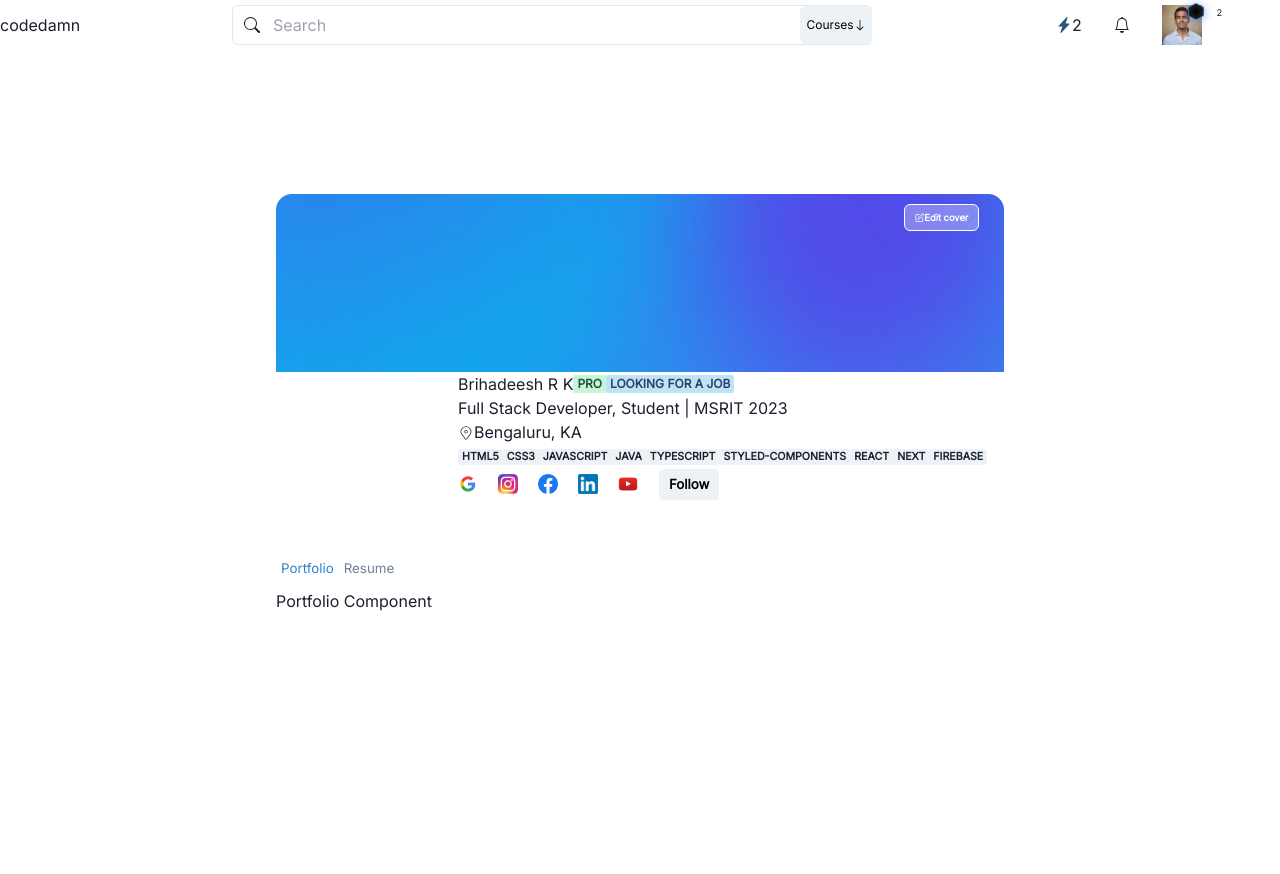
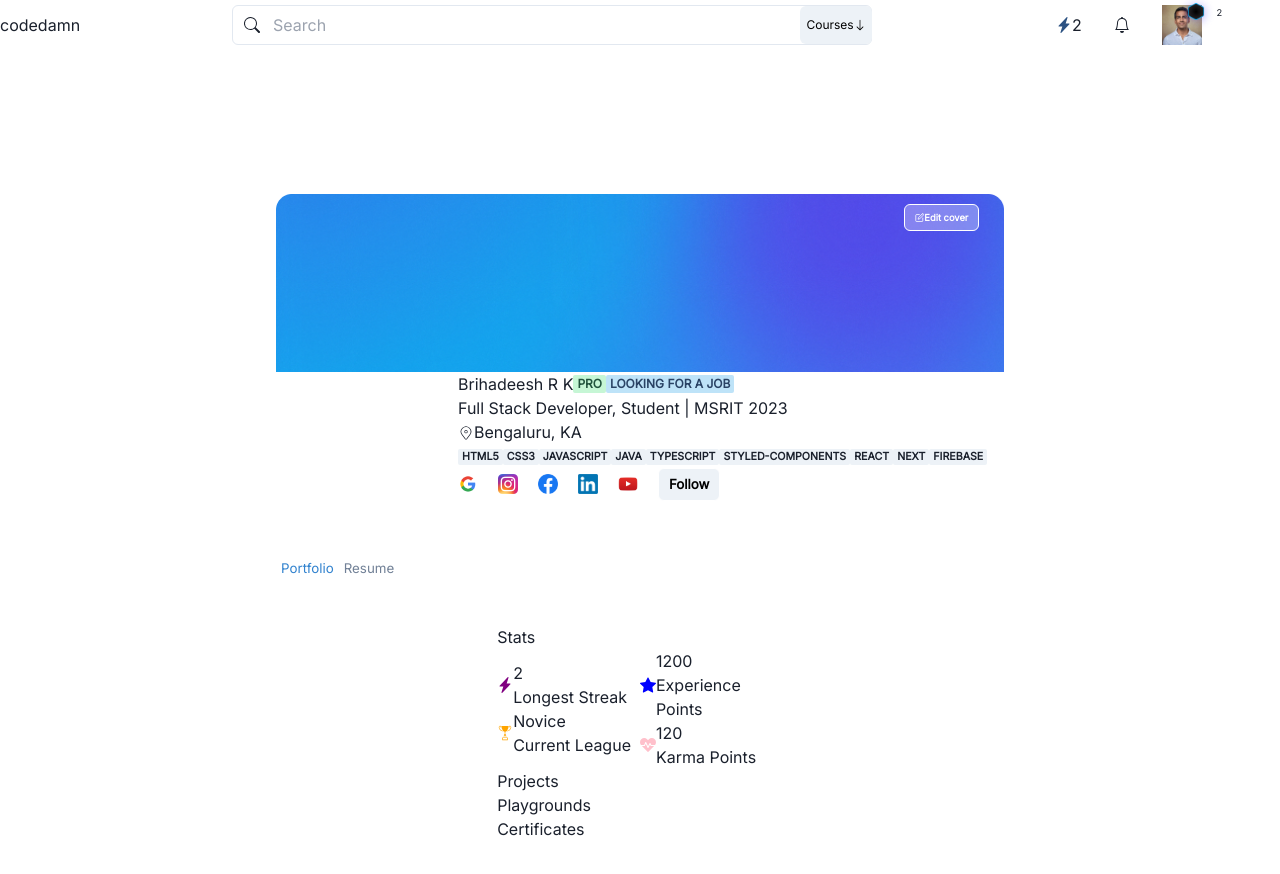
Before and after one commit to Brihadeeshrk/codedamn-portfolio, a Next.js app: page / in a window 1280 px wide. Shown: the top 874 px of the page. Before the commit the page ends 800 px from the top, so only its background shows below. Built offline with nearby package versions, Linux system fonts and the light colour scheme.

Commit message:
statcard ok

```diff
--- /dev/null
+++ b/src/components/Portfolio/Certificates/index.tsx
@@ -0,0 +1,8 @@
+import React from "react";
+
+type indexProps = {};
+
+const index: React.FC<indexProps> = () => {
+  return <div>Certificates</div>;
+};
+export default index;
--- /dev/null
+++ b/src/components/Portfolio/Playgrounds/index.tsx
@@ -0,0 +1,8 @@
+import React from "react";
+
+type indexProps = {};
+
+const index: React.FC<indexProps> = () => {
+  return <div>Playgrounds</div>;
+};
+export default index;
--- /dev/null
+++ b/src/components/Portfolio/Projects/index.tsx
@@ -0,0 +1,8 @@
+import React from "react";
+
+type indexProps = {};
+
+const index: React.FC<indexProps> = () => {
+  return <div>Projects</div>;
+};
+export default index;
--- /dev/null
+++ b/src/components/Portfolio/Stats/StatCard.tsx
@@ -0,0 +1,30 @@
+import { Flex, Icon, Text } from "@chakra-ui/react";
+import React from "react";
+import { Stat } from "./index";
+
+type StatCardProps = {
+  StatDetails: Stat;
+};
+
+const StatCard: React.FC<StatCardProps> = ({ StatDetails }) => {
+  return (
+    <Flex
+      direction="row"
+      align="center"
+      className="mt-1 p-4 bg-slate-100 rounded-lg"
+      //   width="100%"
+    >
+      <Icon
+        height="30pt"
+        as={StatDetails.icon}
+        className="mr-2"
+        color={StatDetails.iconColor}
+      />
+      <Flex direction="column">
+        <Text className="font-bold text-sm mr-1">{StatDetails.level}</Text>
+        <Text className="text-xs mr-1">{StatDetails.message}</Text>
+      </Flex>
+    </Flex>
+  );
+};
+export default StatCard;
--- /dev/null
+++ b/src/components/Portfolio/Stats/index.tsx
@@ -0,0 +1,73 @@
+import React from "react";
+import { Flex, Icon, Text } from "@chakra-ui/react";
+import { BsFillLightningChargeFill, BsStarFill } from "react-icons/bs";
+import { GiTrophyCup } from "react-icons/gi";
+import { FaHeartbeat } from "react-icons/fa";
+import StatCard from "./StatCard";
+
+type indexProps = {};
+
+export type Stat = {
+  level?: string;
+  message: string;
+  icon: typeof Icon.arguments;
+  iconColor: string;
+};
+
+const Stats: Stat[] = [
+  {
+    level: "2",
+    message: "Longest Streak",
+    icon: BsFillLightningChargeFill,
+    iconColor: "purple",
+  },
+  {
+    level: "1200",
+    message: "Experience Points",
+    icon: BsStarFill,
+    iconColor: "blue",
+  },
+  {
+    level: "Novice",
+    message: "Current League",
+    icon: GiTrophyCup,
+    iconColor: "orange",
+  },
+  {
+    level: "120",
+    message: "Karma Points",
+    icon: FaHeartbeat,
+    iconColor: "pink",
+  },
+];
+
+const index: React.FC<indexProps> = () => {
+  return (
+    <Flex direction="column" justify="center" className="mt-4" width="100%">
+      <Text className="font-bold text-xl mb-2">Stats</Text>
+      {/* {Stats.map((item, index) => (
+        <>
+          <Flex direction="row" align="center" justify="center" width="100%">
+            <Flex width="50%" direction="column">
+              {index % 2 === 0 && <StatCard StatDetails={item} key={index} />}
+            </Flex>
+            <Flex width="50%" direction="column">
+              {index % 2 !== 0 && <StatCard StatDetails={item} key={index} />}
+            </Flex>
+          </Flex>
+        </>
+      ))} */}
+      <Flex direction="row" align="center" justify="center" width="100%">
+        <Flex width="50%" direction="column" className="mr-2">
+          <StatCard StatDetails={Stats[0]} />
+          <StatCard StatDetails={Stats[2]} />
+        </Flex>
+        <Flex width="50%" direction="column">
+          <StatCard StatDetails={Stats[1]} />
+          <StatCard StatDetails={Stats[3]} />
+        </Flex>
+      </Flex>
+    </Flex>
+  );
+};
+export default index;
--- a/src/components/Portfolio/index.tsx
+++ b/src/components/Portfolio/index.tsx
@@ -1,8 +1,34 @@
+import { Flex } from "@chakra-ui/react";
+import { Certificate } from "crypto";
 import React from "react";
+import Certificates from "./Certificates";
+import Playgrounds from "./Playgrounds";
+import Projects from "./Projects";
+import Stats from "./Stats";
 
 type indexProps = {};
 
 const index: React.FC<indexProps> = () => {
-  return <div>Portfolio Component</div>;
+  return (
+    <Flex
+      direction="column"
+      className="w-full bg-yellow-200"
+      borderRadius={4}
+      maxWidth="728px"
+      margin="5% auto 10% auto"
+    >
+      {/* Stats */}
+      <Stats />
+
+      {/* Projects */}
+      <Projects />
+
+      {/* Playgrounds */}
+      <Playgrounds />
+
+      {/* Certificates */}
+      <Certificates />
+    </Flex>
+  );
 };
 export default index;
```
